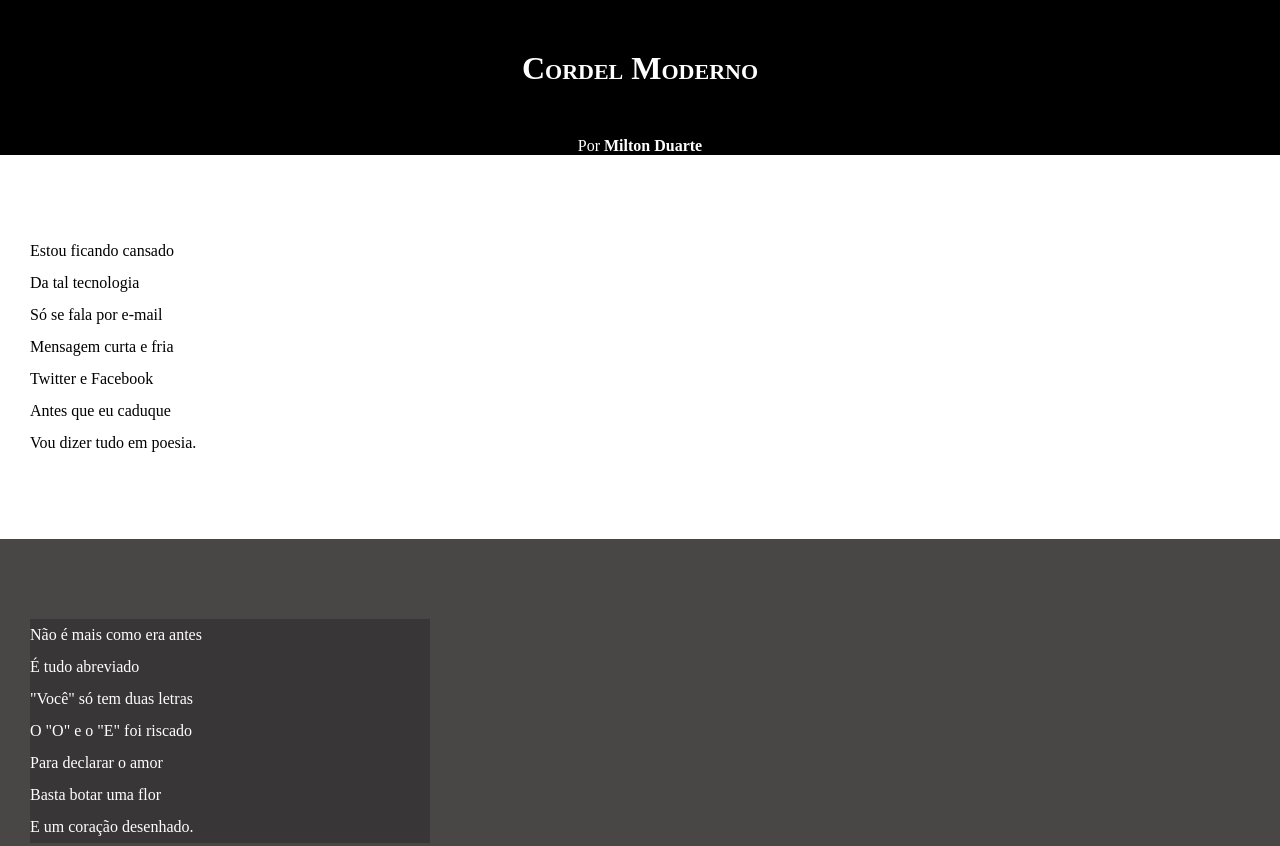
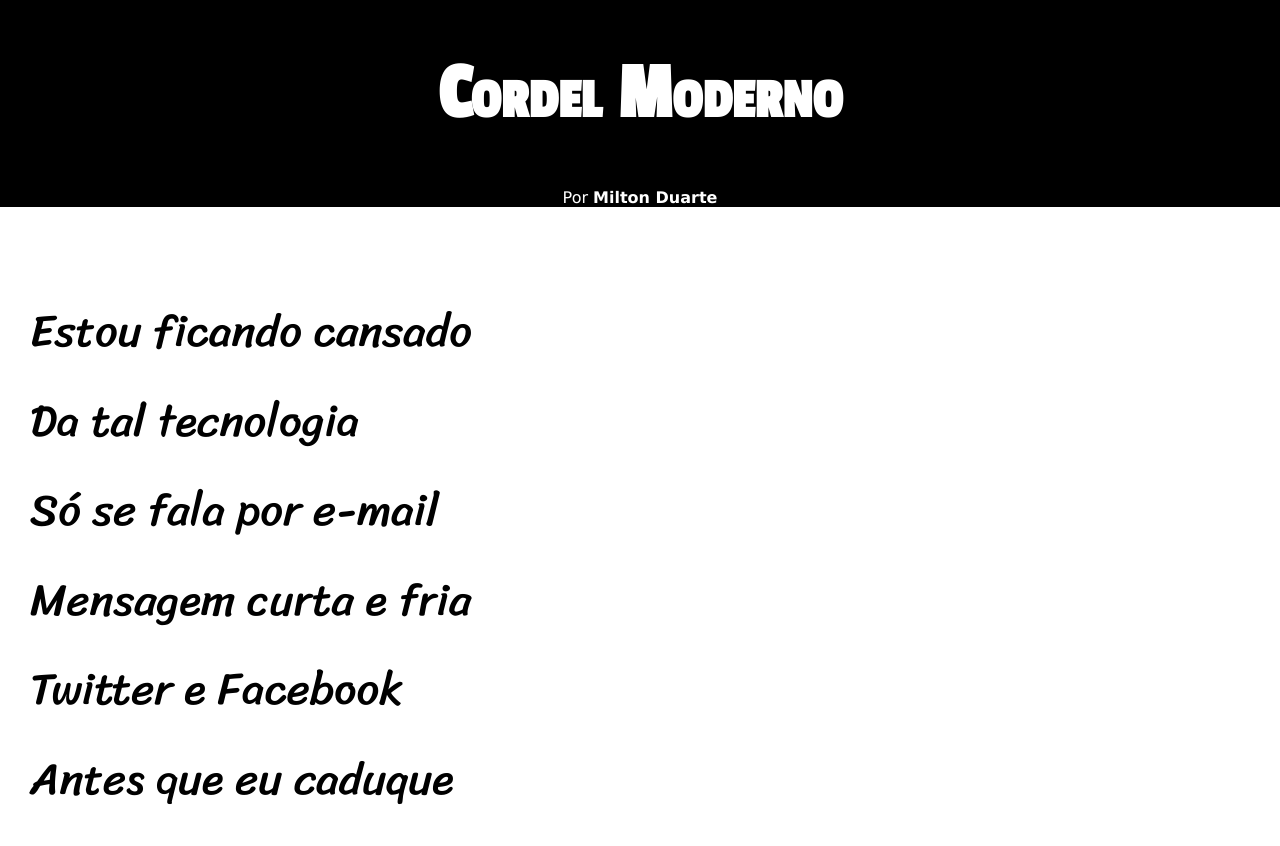
Before and after one commit to FernandaRogante/Projeto-Cordel, a plain HTML site: page index.html in a window 1280 px wide. Shown: the top 846 px of the page. Drawn offline with Linux system fonts and the light colour scheme.

Commit message:
atualização style

```diff
--- a/style.css
+++ b/style.css
@@ -1,4 +1,15 @@
 @charset "UTF-8";
+
+@import url('https://fonts.googleapis.com/css2?family=Passion+One&display=swap');
+@import url('https://fonts.googleapis.com/css2?family=Sriracha&display=swap');
+
+
+
+:root{
+    --fonte01: Verdana, Geneva, Tahoma, sans-serif;
+    --fonte02:  'Passion One', cursive;
+    --fonte03: 'Sriracha', cursive;
+}
 
 *{
     margin: 0px;
@@ -7,6 +18,8 @@
 html, body{
     min-height: 100vh;
     background-color: darkgray;
+    font-family: var(--fonte01);
+
 }
 header{
     background-color: black;
@@ -16,6 +29,8 @@ header{
 header > h1{
     padding-top: 50px;
     font-variant: small-caps;
+    font-family: var(--fonte02);
+    font-size: 10vh;
 }
 header > p{
     padding-top: 50px;
@@ -33,6 +48,8 @@ section{
     padding-bottom: 10vh;
     line-height: 2em;
     padding-left: 30px;
+    font-family: var(--fonte03);
+    font-size: 3.5vw;
 }
 section.normal{
     background-color: white;
```
